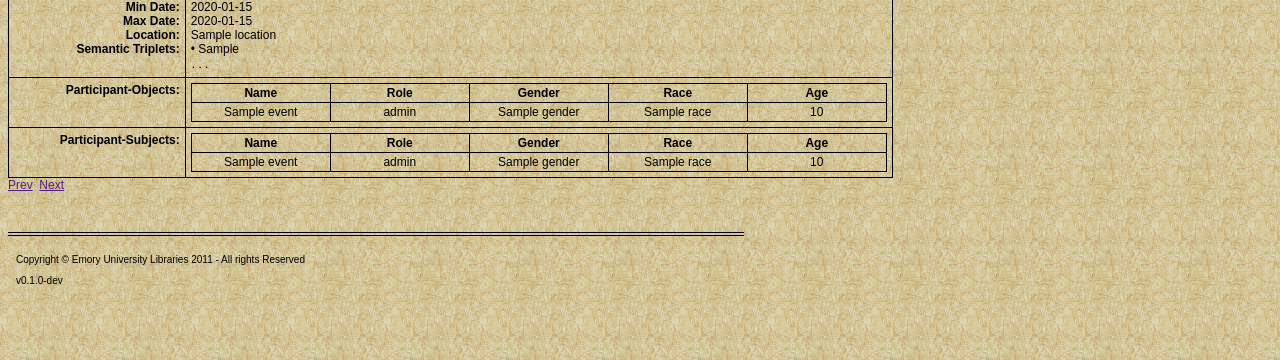
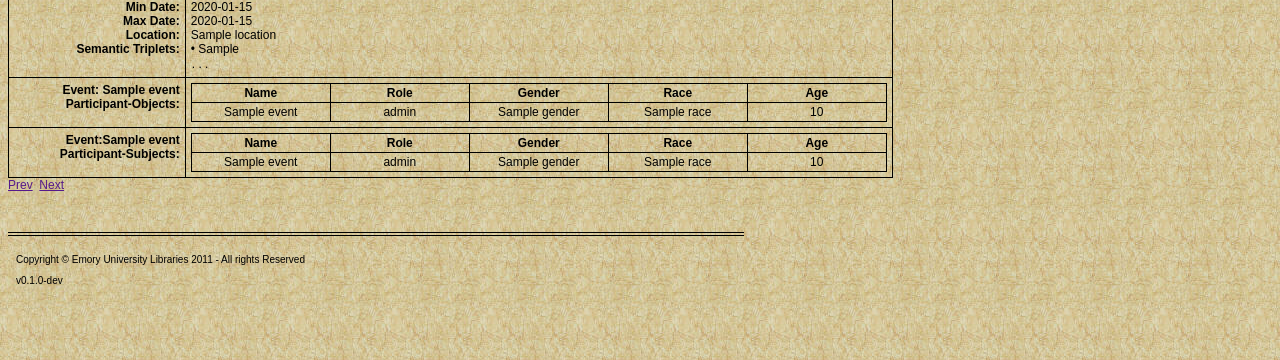
Before and after one commit to ecds-archives/georgia_lynchings, a Django app: template georgia_lynchings/events/templates/events/details.html in a window 1280 px wide. Shown: the part 364-724 px from the top of the page. Run offline with Django 3.2, Linux system fonts and the light colour scheme; the template is opened without the code that fills it: most values are stand-ins (such as "Sample title", 1, 10 or a date in 2020); some libraries are stand-ins or nearby versions.

Commit message:
add event name to participant heading labels

```diff
--- a/georgia_lynchings/events/models.py
+++ b/georgia_lynchings/events/models.py
@@ -288,8 +288,8 @@ class MacroEvent(ComplexObject):
             if partoResultSet:
                 for part in partoResultSet:
                     for event in results['events']:
+                        partdict = {}
                         if event['event'] == part['event']:
-                            partdict = {}
                             # Set the first and last name, if defined
                             if 'fname' in part.keys() and 'lname' in part.keys():
                                 partdict['name'] = "%s %s" % (part['fname'], part['lname'])
--- a/georgia_lynchings/events/templates/events/details.html
+++ b/georgia_lynchings/events/templates/events/details.html
@@ -44,7 +44,7 @@
 
         {% if event.uparto %}
         <tr>
-        <th>Participant-Objects:</th>
+        <th>Event: {{ event.evlabel }}<br/>Participant-Objects:</th>
         <td >
             <table id="part">
             <tr><th>Name</th>
@@ -66,7 +66,7 @@
 
         {% if event.uparts %}
         <tr>
-        <th>Participant-Subjects:</th>
+        <th>Event:{{ event.evlabel }}<br/>Participant-Subjects:</th>
         <td>
             <table id="part">
             <tr><th>Name</th>
```
